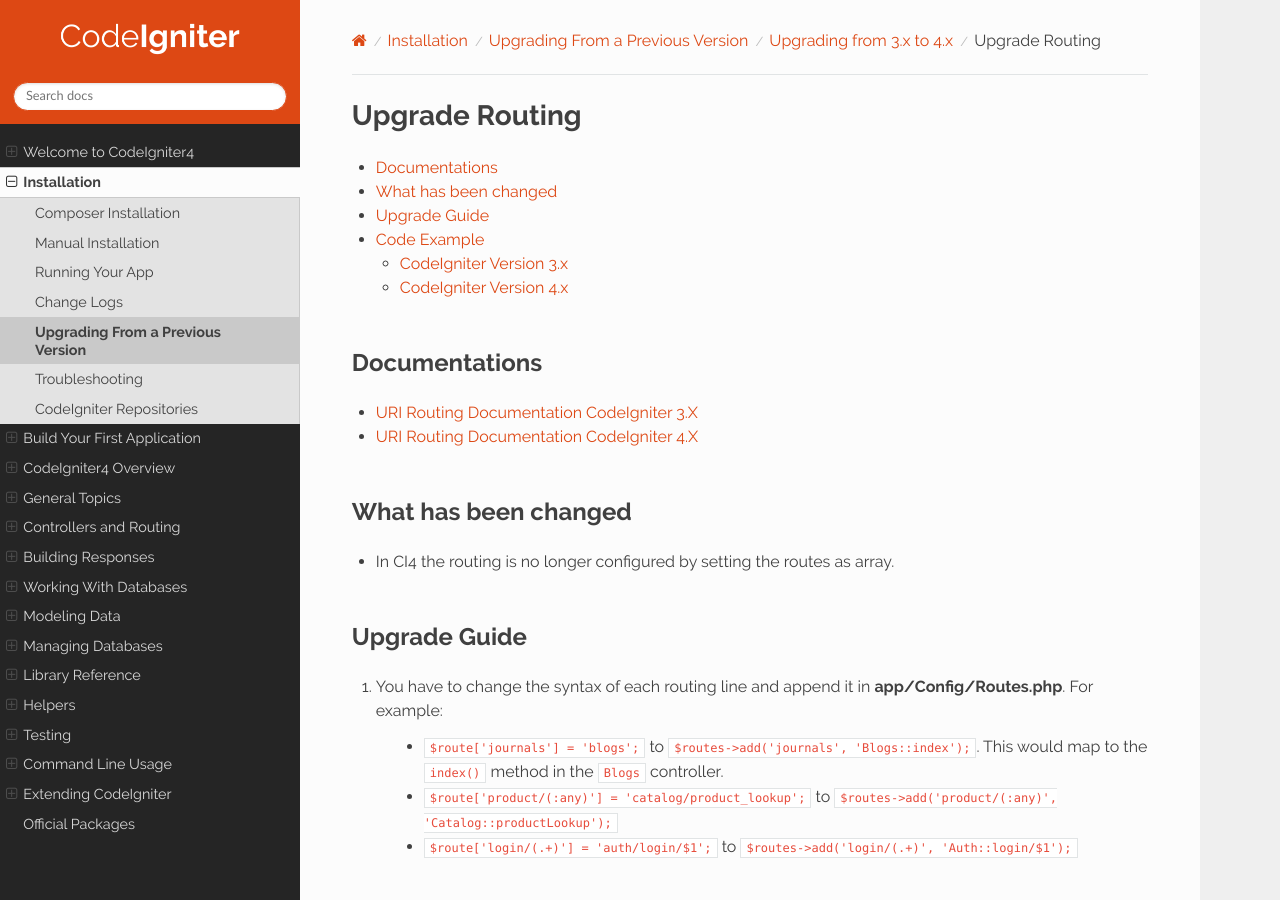
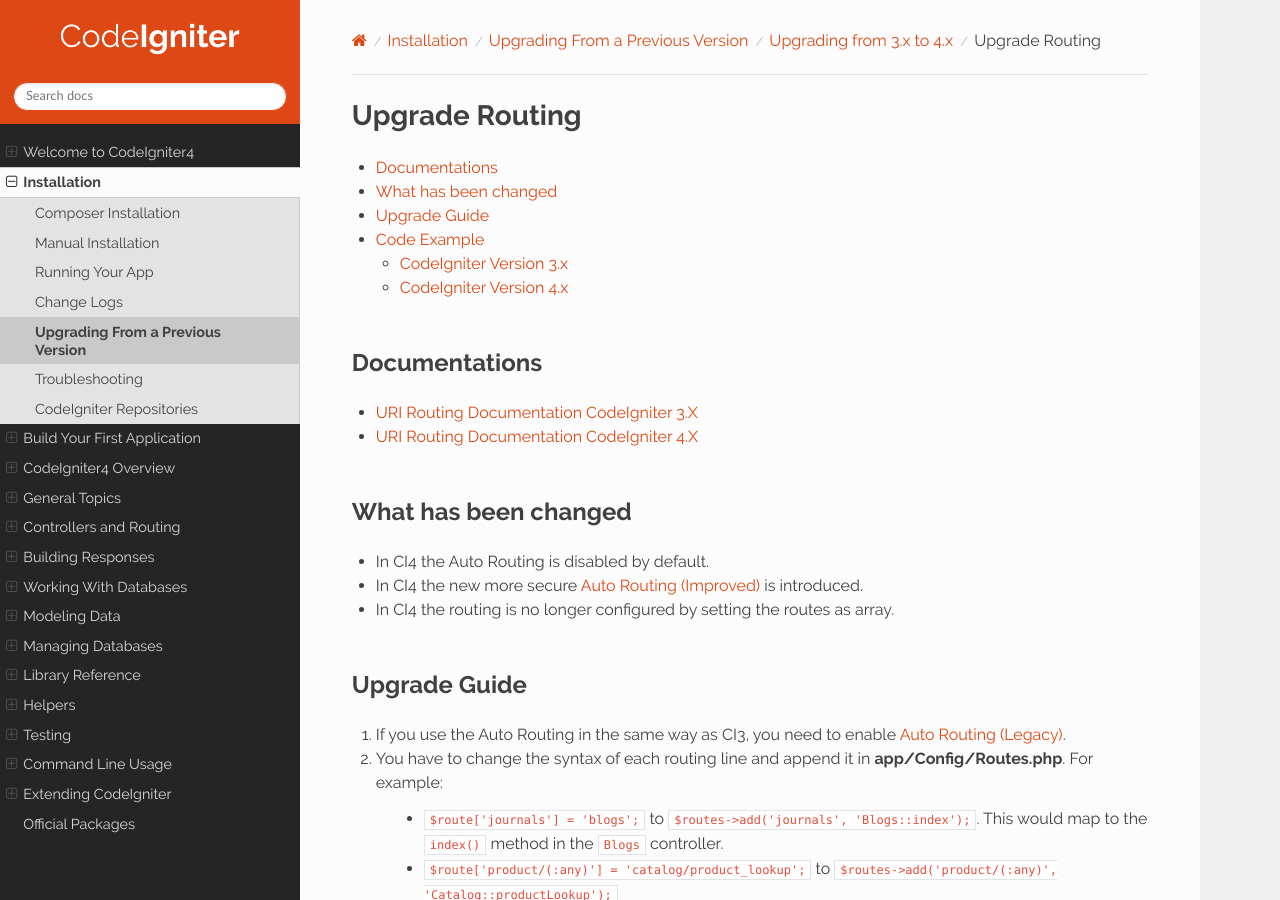
Before and after one commit to NEKOGET/ci4_user_guide_src, a Sphinx documentation site: the page built from source/installation/upgrade_routing.rst, in a window 1280 px wide and 900 px high. Built offline with Sphinx 7.4.7 and the Read the Docs theme 2.0.0, drawn with Linux system fonts in a browser that asks for light colours.

Commit message:
docs: update for v4.2

```diff
--- a/source/installation/upgrade_4xx.rst
+++ b/source/installation/upgrade_4xx.rst
@@ -54,6 +54,12 @@ Application Structure
   name changes, and some subfolders moved to the **writable** folder.
 - There is no longer a nested **application/core** folder, as we have
   a different mechanism for extending framework components (see below).
+
+Routing
+=======
+
+- The Auto Routing is disabled by default. If you want to use the Auto Routing in the same way as CI3, you need to enable :ref:`auto-routing`.
+- CI4 also has an optional new more secure :ref:`auto-routing-improved`.
 
 Model, View and Controller
 ==========================
--- a/source/installation/upgrade_routing.rst
+++ b/source/installation/upgrade_routing.rst
@@ -13,11 +13,16 @@ Documentations
 
 What has been changed
 =====================
+
+- In CI4 the Auto Routing is disabled by default.
+- In CI4 the new more secure :ref:`auto-routing-improved` is introduced.
 - In CI4 the routing is no longer configured by setting the routes as array.
 
 Upgrade Guide
 =============
-1. You have to change the syntax of each routing line and append it in **app/Config/Routes.php**. For example:
+
+1. If you use the Auto Routing in the same way as CI3, you need to enable :ref:`auto-routing`.
+2. You have to change the syntax of each routing line and append it in **app/Config/Routes.php**. For example:
 
     - ``$route['journals'] = 'blogs';`` to ``$routes->add('journals', 'Blogs::index');``. This would map to the ``index()`` method in the ``Blogs`` controller.
     - ``$route['product/(:any)'] = 'catalog/product_lookup';`` to ``$routes->add('product/(:any)', 'Catalog::productLookup');``
```
